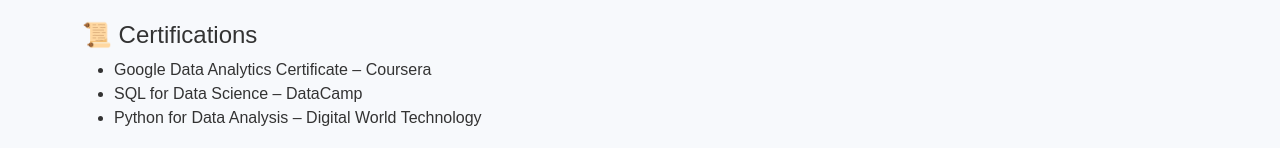
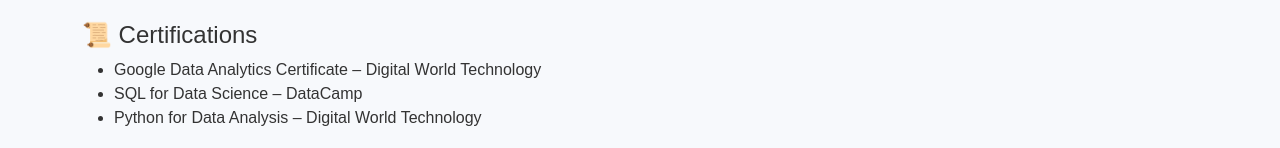
Before and after one commit to gregodprogrammer/gregsPortfolio, a plain HTML site: page about.html in a window 1280 px wide. Shown: the part 531-679 px from the top of the page. Drawn offline with nearby package versions, Linux system fonts and the light colour scheme.

Commit message:
Add files via upload

```diff
--- a/about.html
+++ b/about.html
@@ -48,7 +48,7 @@
 
     <h4 class="mt-4">📜 Certifications</h4>
     <ul>
-      <li>Google Data Analytics Certificate – Coursera</li>
+      <li>Google Data Analytics Certificate – Digital World Technology</li>
       <li>SQL for Data Science – DataCamp</li>
       <li>Python for Data Analysis – Digital World Technology</li>
     </ul>
```
